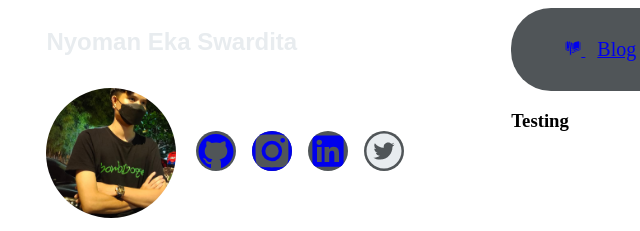
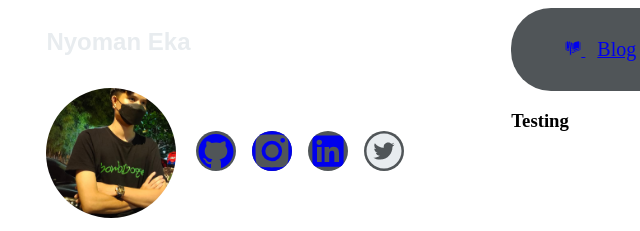
Before and after one commit to nyeka/web-blog, a Gatsby site: page /portfolio in a window 1280 px wide. Shown: the top 231 px of the page, 34-674 px from the left. Built offline with nearby package versions, Linux system fonts and the light colour scheme; Gatsby itself is replaced by a stand-in of ours.

Commit message:
feat: init

```diff
--- a/src/components/About/header.js
+++ b/src/components/About/header.js
@@ -13,7 +13,7 @@ export const Header = () => {
     <>
       <Container>
         <div className="card">
-          <h2>Nyoman Eka Swardita</h2>
+          <h2>Nyoman Eka</h2>
           <div className="card-content">
             <img src={author} className="hvr-card hvr-bounce-out" />
             <div className="card-icon">
@@ -177,11 +177,12 @@ const Container = styled.div`
     }
   }
 
-  @media screen and (min-width: 910px) and (max-width: 1100px) {
+  @media screen and (max-width: 360px) {
     width: fit-content;
   }
 
-  @media screen and (max-width: 910px) {
-    width: fit-content;
+  @media screen and (min-width: 620px) and (max-width: 1100px) {
+    width: 60vw;
+    margin: 2em;
   }
 `
--- a/src/components/App.js
+++ b/src/components/App.js
@@ -77,6 +77,7 @@ const Container = styled.div`
     flex-direction: row;
     padding: 20px 8px;
     border-radius: 19px;
+    height: fit-content;
 
     img {
       width: 120px;
--- a/src/components/Tabs/nav.js
+++ b/src/components/Tabs/nav.js
@@ -72,4 +72,8 @@ const Container = styled.div`
       padding: 14px 29px;
     }
   }
+
+  @media screen and (max-width: 1100px) {
+    width: 90vw;
+  }
 `
--- a/src/components/layout/layout.js
+++ b/src/components/layout/layout.js
@@ -32,14 +32,12 @@ export const Layout = ({ children }) => {
         <meta http-equiv="x-ua-compatible" content="ie=edge" />
         <link rel="preconnect" href="https://www.google.com " crossOrigin />
         <link rel="dns-prefetch" href="https://www.google.com" />
-
         <meta property="og:site_name" content={author} />
         <meta property="og:locale" content="id_ID" />
         <meta property="og:locale:alternate" content="ms_MY" />
         <meta property="og:title" content={author} />
         <meta property="og:description" content={description} />
         <meta property="og:type" content="website" />
-
         <meta property="og:image:width" content="640" />
         <meta property="og:image:height" content="640" />
         <meta name="twitter:card" content="summary_large_image" />
--- a/src/pages/style.css
+++ b/src/pages/style.css
@@ -4,6 +4,7 @@
 
 body {
   background-color: #3e4346;
+  overflow-x: hidden;
 }
 
 a {
```
